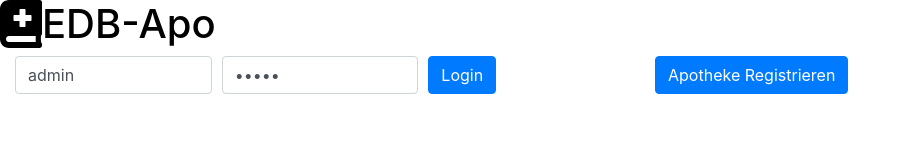
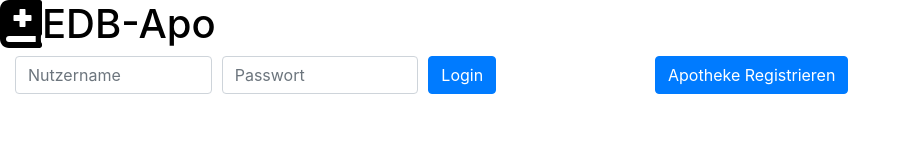
Before and after one commit to AdrianBeilharz/EDB-Apo, a React (Create React App) app in the folder frontend/: page / in a window 1280 px wide. Shown: the top 160 px of the page, without its empty margins (0-911 px from the left). Built offline with nearby package versions, Linux system fonts and the light colour scheme.

Commit message:
make login call work but cant use yet because of not waiting for async function wtf

```diff
--- a/frontend/src/components/startseite/Login.js
+++ /dev/null
@@ -1,46 +0,0 @@
-import React, {Component} from 'react';
-import {Col, Button, Form} from 'react-bootstrap';
-
-class Login extends Component {
-  constructor(props){
-    super(props);
-    this.state = {
-      nutzername: "admin",
-      password: "admin"
-    };
-    this.handleChangeNutzername =this.handleChangeNutzername.bind(this);
-    this.handleChangePassword = this.handleChangePassword.bind(this);
-    this.handleSubmit = this.handleSubmit.bind(this);
-  }
-
-  handleChangeNutzername(event) {
-    this.setState({nutzername: event.target.value})
-  }
-  handleChangePassword(event) {
-    this.setState({password: event.target.value})
-  }
-  handleSubmit(event) {
-    event.preventDefault();
-    this.props.login(this.state.nutzername, this.state.password);
-  }
-
-  render() {
-    return (
-			<Form class="form-inline" onSubmit={this.handleSubmit}>
-				<Form.Row>
-					<Col>
-						<Form.Control type="text" placeholder="Nutzername" value={this.state.nutzername} onChange={this.handleChangeNutzername} />
-					</Col>
-					<Col>
-            <Form.Control type="password" placeholder="Passwort" value={this.state.password} onChange={this.handleChangePassword} />
-          </Col>
-					<Col>
-					<Button variant="primary" type="submit" onClick={this.handleSubmit}>Login</Button>
-					</Col>
-				</Form.Row>
-			</Form>
-    )
-  }
-}
-
-export default Login;
--- a/frontend/src/components/startseite/Startseite.js
+++ b/frontend/src/components/startseite/Startseite.js
@@ -1,11 +1,21 @@
 import React from 'react';
-import {Row, Col, Button} from 'react-bootstrap';
+import {Row, Col, Button, Form} from 'react-bootstrap';
+import { useHistory } from 'react-router-dom';
 import ApothekeRegisterModal from '../../modals/ApothekeRegisterModal';
-import Login from './Login';
 import AuthorizationService from '../../services/AuthorizationService';
 
 function Startseite() {
 	const [modalShow, setModalShow] = React.useState(false);
+	const [credentials, setState] = React.useState({
+		nutzername: "",
+		passwort: ""
+	});
+	function handleChange(event) {
+		setState({
+			...credentials,
+			[event.target.name]: event.target.value
+		})
+	}
 	var apotheke = {
 		id: "",
 		name: "",
@@ -17,9 +27,18 @@ function Startseite() {
 			ort: ""
 		}
 	}
+	const history = useHistory();
+	const authService = new AuthorizationService();
 
-	const login = (nutzername, passwort) => {
-		new AuthorizationService().login(nutzername, passwort);
+	const login = (e) => {
+		e.preventDefault()
+		console.log("get status ok and redirect to BTMBuch of user")
+		authService.login(credentials.nutzername, credentials.passwort)
+		.then(status => {
+			console.log(status)
+			history.push("BTMBuch")
+		}) // doesnt wait for async function call so i dont know what to do but here is the code
+
 	}
 
 
@@ -31,8 +50,19 @@ function Startseite() {
 				onHide={() => setModalShow(false)}
 				apotheke = {apotheke} />
 			<Col>
-				<Login
-				login={(nutzername, password) => login(nutzername, password)}/>
+			<Form class="form-inline" onSubmit={e => login(e)}>
+				<Form.Row>
+					<Col>
+						<Form.Control type="text" name="nutzername" placeholder="Nutzername" value={credentials.nutzername} onChange={handleChange} />
+					</Col>
+					<Col>
+            <Form.Control type="password" name="passwort" placeholder="Passwort" value={credentials.passwort} onChange={handleChange} />
+          </Col>
+					<Col>
+					<Button variant="primary" type="submit">Login</Button>
+					</Col>
+				</Form.Row>
+			</Form>
 			</Col>
 			<Col>
 				<Button variant="primary" onClick={() => setModalShow(true)}>Apotheke Registrieren</Button>
--- a/frontend/src/services/ApothekeService.js
+++ b/frontend/src/services/ApothekeService.js
@@ -3,10 +3,13 @@ class ApothekeService {
 
   async getApotheke(id) {
     fetch(process.env.REACT_APP_BACKEND_URL + "/apotheke/" + id, {
-      credentials: "same-origin"
+      credentials: "same-origin",
+      headers: {
+        "authorization": localStorage.getItem("authorization")
+      }
     })
     .then(res => {return res.json()})
-    .then(err => console.log(err))
+    .catch(err => {console.log(err); alert(err)})
   }
 }
 
--- a/frontend/src/services/AuthorizationService.js
+++ b/frontend/src/services/AuthorizationService.js
@@ -7,16 +7,18 @@ class AuthorizationService {
   async login(nutzername, passwort) {
     fetch(process.env.REACT_APP_BACKEND_URL + "/login", {
       "headers": {
-        "Authorization": this.nutzerPasswortToBase64(nutzername, passwort)
+        "authorization": this.nutzerPasswortToBase64(nutzername, passwort)
       },
       credentials: "same-origin"
     }).then(res => {
       if(res.status ===200) {
-        console.log(res)
+        localStorage.setItem("authorization", this.nutzerPasswortToBase64(nutzername, passwort));
+        console.log(res.status)
+        return res.status;
       } else {
-        throw new Error(res.statusText)
+        throw new Error(res.status, res.statusText);
       }
-    }).catch(err => console.log(err))
+    }).catch(err => {console.log(err); alert(err)})
   }
 }
 export default AuthorizationService;
```
